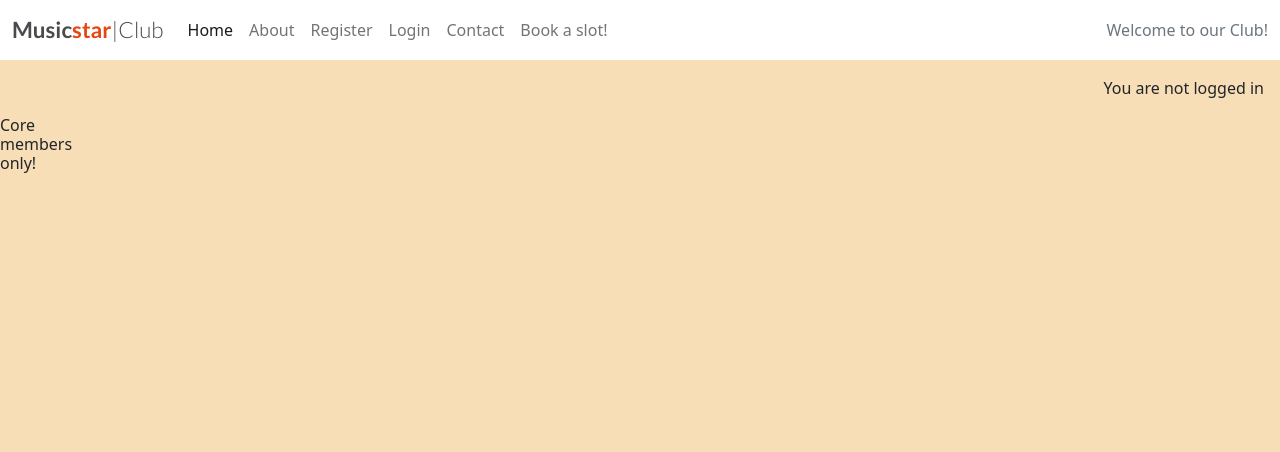
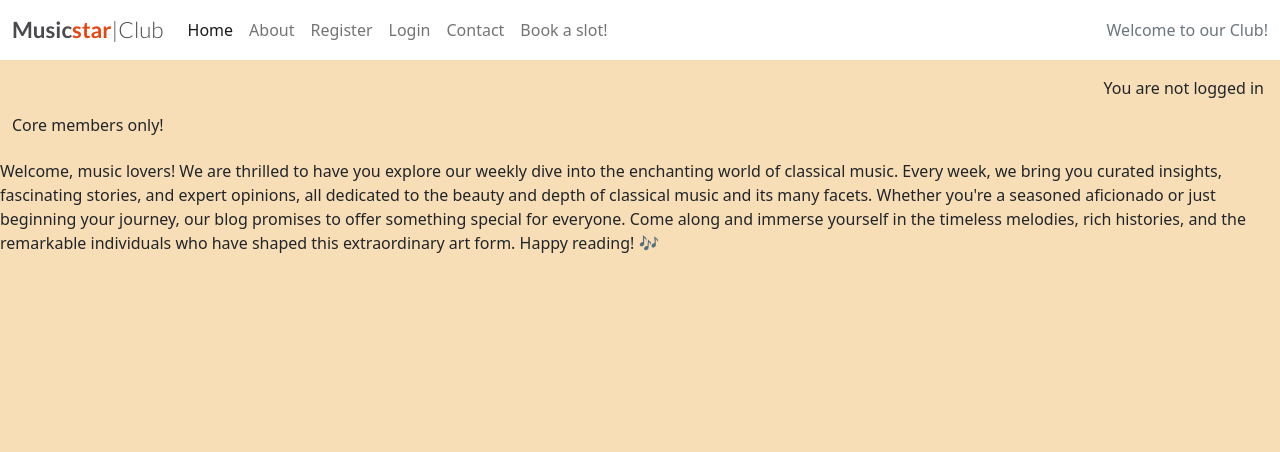
Before and after one commit to aliceC119/musicstar-club, a Django app: page / in a window 1280 px wide; the page is wider, and only the part inside the window is pictured. Shown: the top 452 px of that part. Run offline with Django 4.2, Linux system fonts and the light colour scheme; data that the repository does not hold is empty.

Commit message:
added a paragraph on the blog page to tell the site users what this blog is about.

```diff
--- a/blog/templates/blog/index.html
+++ b/blog/templates/blog/index.html
@@ -7,8 +7,9 @@
 <div class="container-fluid">
 
     <div class="row">
+        <h6>Core members only!</h6>
         <div class="create-post-button">
-            <h6>Core members only!</h6>
+
         {% if user.is_authenticated %}
             <a href="{% url 'create_post' %}">Create New Post</a>
             </div>
@@ -17,6 +18,15 @@
         <!-- Blog Entries Column -->
         <div class="col-12 mt-3 left">
             <div class="row">
+                <p>
+                 Welcome, music lovers! We are thrilled to have you explore our weekly dive
+                 into the enchanting world of classical music. Every week, we bring you curated
+                 insights, fascinating stories, and expert opinions, all dedicated to the beauty
+                 and depth of classical music and its many facets.
+                Whether you're a seasoned aficionado or just beginning your journey, our blog promises to offer something special for everyone. Come along and immerse yourself in the timeless melodies, rich histories, and the remarkable individuals who have shaped this extraordinary art form.
+
+                Happy reading! 🎶
+                </p>
                 {% for post in post_list %}
                 <div class="col-md-4">
                     <div class="card mb-4">
```
